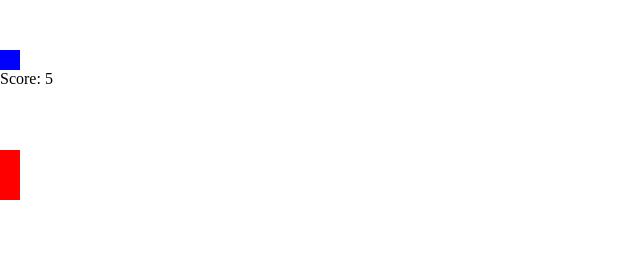
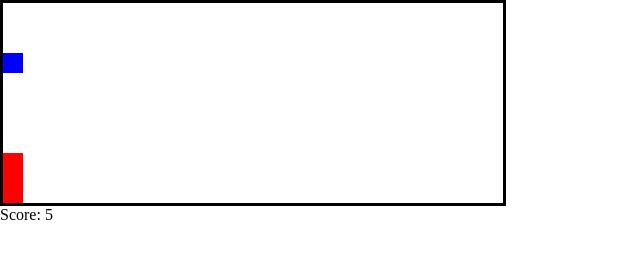
Before and after one commit to TMaliat/Dino_Game, a plain HTML site: page index.html in a window 1280 px wide. Shown: the whole page, without its empty margins (0-640 px from the left). Drawn offline with Linux system fonts and the light colour scheme.

Commit message:
Update style.css

```diff
--- a/style.css
+++ b/style.css
@@ -3,7 +3,7 @@
     margin:0;
 }
 
-#game{
+.game{
     width:500px;
     height:200px;
     border: 3px solid black;
```
